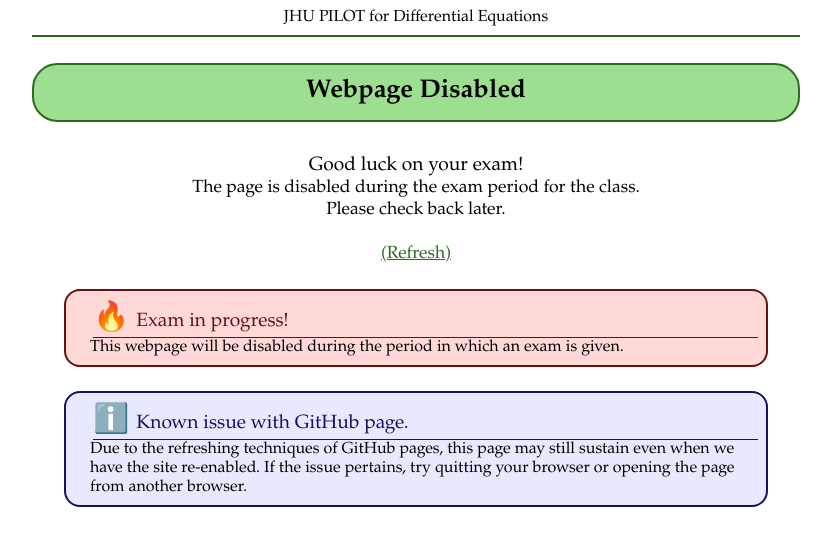
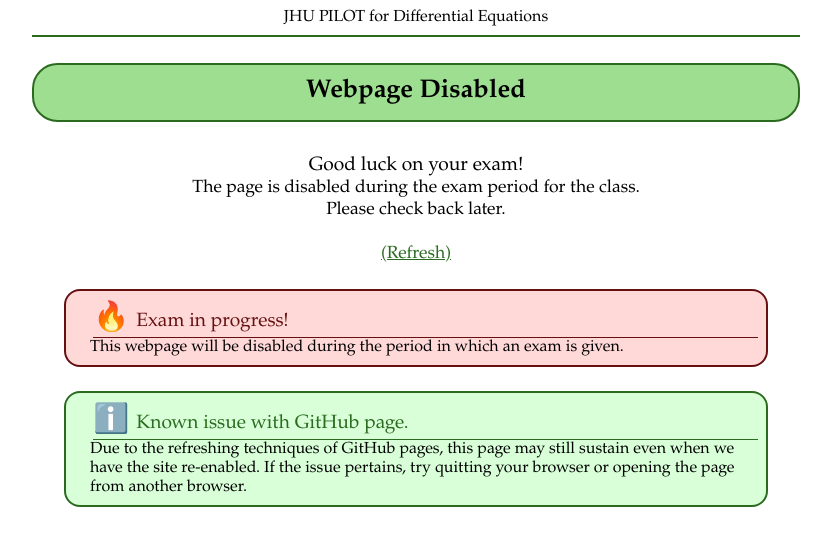
Before and after one commit to JHU-ODE-PILOT/SU25, a Jekyll site: the page disabled.html, which Jekyll copies as it is, in a window 1280 px wide. Shown: the top 546 px of the page, without its empty margins (224-1055 px from the left). Built offline with Jekyll 4.4.1, drawn with Linux system fonts in a browser that asks for light colours.

Commit message:
Update style.css

```diff
--- a/css/style.css
+++ b/css/style.css
@@ -248,12 +248,12 @@ div.tip div.title:before, div.success div.title:before {
 /* Info/exercise styling */
 
 div.info, div.exercise {
-  background: #e8e8ff;
-  border: 2px solid #116;
+  background: #d8ffd8;
+  border: 2px solid #2a6b1f;
 }
 
 div.info div.title, div.exercise div.title {
-  color: #116;
+  color: #2a6b1f;
 }
 
 div.info div.title:before {
```
